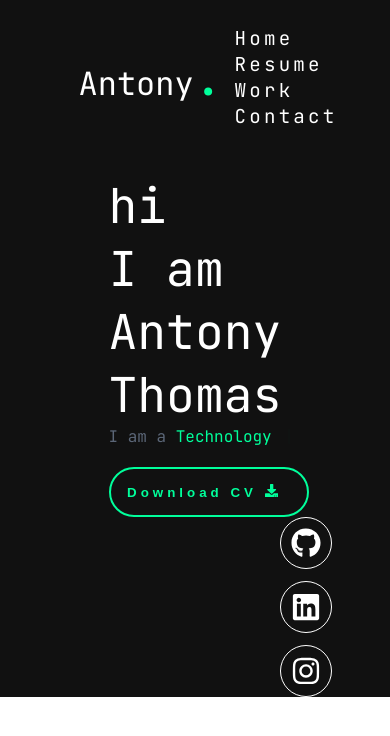
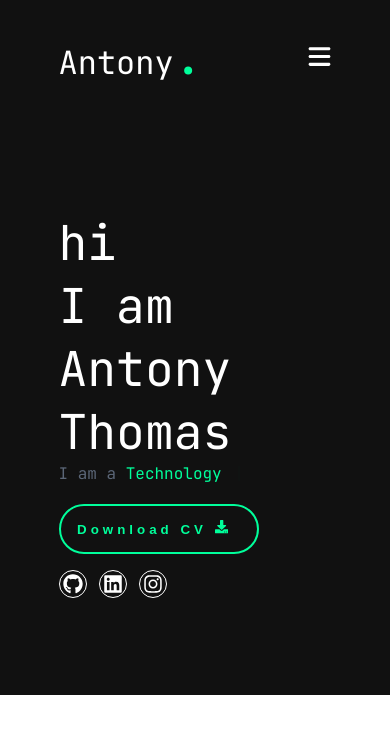
Before and after one commit to antonythomas123/Portolio, a React (Create React App) app: page / in a window 390 px wide. Shown: the top 736 px of the page. Built offline with nearby package versions, Linux system fonts and the light colour scheme; the HTML template or start-up script is replaced by a standard one.

Commit message:
Responsive navbar and landing page

```diff
--- a/src/components/Navbar/Navbar.js
+++ b/src/components/Navbar/Navbar.js
@@ -1,18 +1,24 @@
-import React from "react";
+import React, { useState } from "react";
 import styles from "./Navbar.module.css";
+import { FaBars, FaXmark } from "react-icons/fa6";
 
 function Navbar() {
+  const [icon, setIcon] = useState(false);
   return (
     <div className={styles.navbar_main}>
       <div>
         <span className={styles.name}>Antony</span>
         <span className={styles.color}>.</span>
       </div>
-      <div className={styles.wrapper}>
+      <div className={icon ? `${styles.nav_wrapper} ${styles.active}` : styles.wrapper}>
         <span className={styles.nav}>Home</span>
         <span className={styles.nav}>Resume</span>
         <span className={styles.nav}>Work</span>
         <span className={styles.nav}>Contact</span>
+      </div>
+
+      <div className={styles.hamburger} onClick={() => setIcon(!icon)}>
+        {icon ? <FaXmark size={25} /> : <FaBars size={25}/>}
       </div>
     </div>
   );
--- a/src/components/Navbar/Navbar.module.css
+++ b/src/components/Navbar/Navbar.module.css
@@ -6,12 +6,16 @@
 }
 
 .name {
-    font-size: 2rem;
+  font-size: 2rem;
 }
 
 .color {
-    color: #00FF9B;
-    font-size: 3rem;
+  color: #00ff9b;
+  font-size: 3rem;
+}
+
+.nav_wrapper {
+  display: flex;
 }
 
 .wrapper > span {
@@ -25,7 +29,7 @@
 .nav:after {
   content: "";
   position: absolute;
-  background-color: #00FF9B;
+  background-color: #00ff9b;
   height: 3px;
   width: 0;
   left: 0;
@@ -36,3 +40,52 @@
   width: 80%;
   border-radius: 12px;
 }
+
+.hamburger {
+  display: none; /* Hide by default */
+}
+
+/* Media query for mobile screens */
+@media screen and (max-width: 600px) {
+  .navbar_main {
+    padding: 25px 0px 25px 0px;
+  }
+
+  .nav_wrapper {
+    flex-direction: column;
+    justify-content: center;
+    align-items: center;
+    width: 100%;
+    height: 100vh;
+    background: rgba(0, 0, 0, 0.9);
+    position: absolute;
+    top: 0;
+    left: -100%;
+    opacity: 0;
+    z-index: -1;
+    transition: left 0.3s ease-in-out, opacity 0.3s ease-in-out;
+  }
+
+  .nav_wrapper.active {
+    left: 0;
+    opacity: 1;
+    z-index: 10;
+  }
+
+  .nav_wrapper span {
+    padding: 1rem 0;
+    color: #fff;
+  }
+
+  .wrapper {
+    display: none;
+  }
+
+  /* Show hamburger icon only on mobile */
+  .hamburger {
+    display: flex;
+    justify-content: center;
+    align-items: center;
+    z-index: 11;
+  }
+}
--- a/src/views/LandingPage/LandingPage.js
+++ b/src/views/LandingPage/LandingPage.js
@@ -1,9 +1,17 @@
-import React from "react";
+import React, { useEffect, useState } from "react";
 import styles from "./LandingPage.module.css";
 import { Typewriter } from "react-simple-typewriter";
 import { FaDownload, FaGithub, FaInstagram, FaLinkedin } from "react-icons/fa";
 
 function LandingPage() {
+  const [width, setWidth] = useState(window.innerWidth);
+
+  useEffect(() => {
+    const handleResize = () => setWidth(window.innerWidth);
+    window.addEventListener("resize", handleResize);
+    return () => window.removeEventListener("resize", handleResize);
+  }, []);
+
   return (
     <div className={styles.main_container}>
       <div className={styles.name_container}>
@@ -30,19 +38,21 @@ function LandingPage() {
 
       <div className={styles.download_container}>
         <button className={`${styles.download_cv} ${styles.type}`}>
-          <span className={styles.dowload}>Download CV <FaDownload /></span>
+          <span className={styles.dowload}>
+            Download CV <FaDownload />
+          </span>
         </button>
       </div>
 
       <div className={styles.social_container}>
         <span className={styles.social}>
-          <FaGithub size={30} />
+          <FaGithub size={width < 600 ? 20 : 30} />
         </span>
         <span className={styles.social}>
-          <FaLinkedin size={30} />
+          <FaLinkedin size={width < 600 ? 20 : 30} />
         </span>
         <span className={styles.social}>
-          <FaInstagram size={30} />
+          <FaInstagram size={width < 600 ? 20 : 30} />
         </span>
       </div>
     </div>
--- a/src/views/LandingPage/LandingPage.module.css
+++ b/src/views/LandingPage/LandingPage.module.css
@@ -1,5 +1,5 @@
 .main_container {
-  padding: 20px 0px 0px 50px;
+  /* padding: 20px 0px 0px 50px; */
   justify-content: center;
   flex-grow: 1;
   display: flex;
@@ -67,6 +67,7 @@
   box-shadow: 1px 1px 2px #fff;
   color: #fff;
   border: none;
+  outline: #00ff9b;
 }
 
 .type:hover::after {
@@ -97,3 +98,22 @@
   color: #00ff9b;
   border: 1px solid #00ff9b;
 }
+
+@media screen and (max-width: 600px) {
+  .download_container {
+    margin-top: 20px;
+  }
+  .social_container {
+    display: flex;
+    flex-direction: row;
+    justify-content: flex-start;
+    align-items: center;
+    gap: 12px;
+
+    margin-top: 16px;
+  }
+  .social{
+    height: 26px;
+    width: 26px;
+  }
+}
```
Also changed, not shown: src/components/Navbar/e.css (added).
